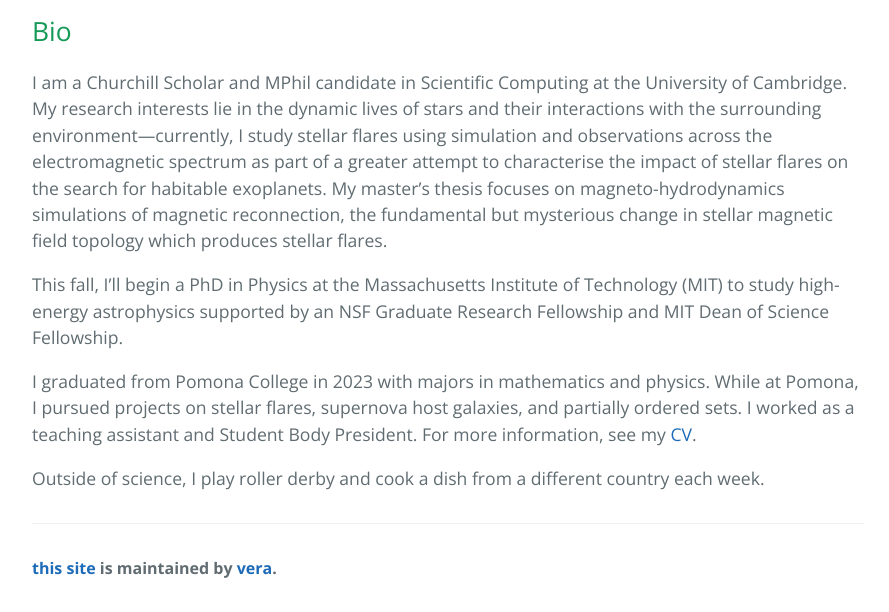
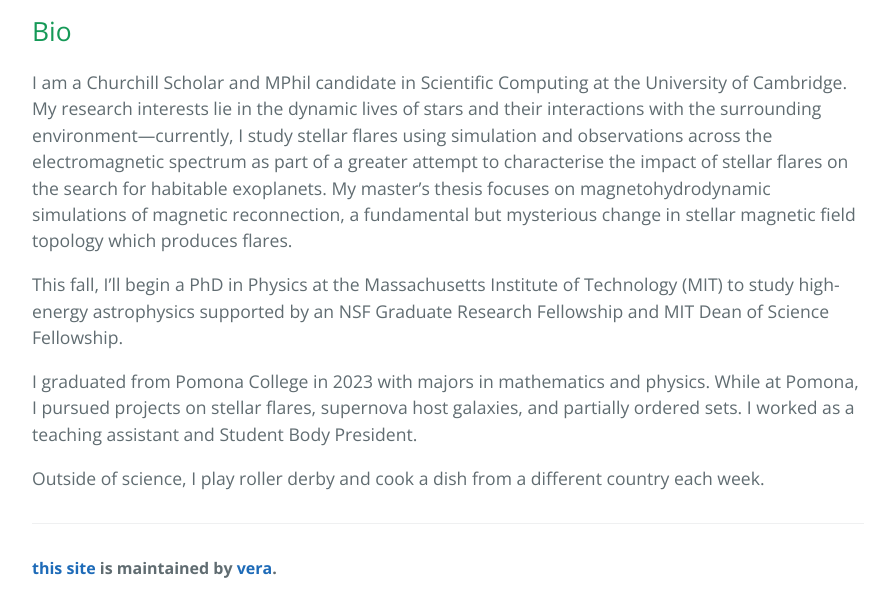
Before and after one commit to veraberger/veraberger.github.io, a Jekyll site: the page built from index.md, in a window 1280 px wide. Shown: the part 682-1294 px from the top of the page, without its empty margins (192-1081 px from the left). Built offline with Jekyll 4.4.1, drawn with Linux system fonts in a browser that asks for light colours.

Commit message:
Update index.md

```diff
--- a/index.md
+++ b/index.md
@@ -10,11 +10,10 @@
 </div>
 
 ## Bio
-I am a Churchill Scholar and MPhil candidate in Scientific Computing at the University of Cambridge. My research interests lie in the dynamic lives of stars and their interactions with the surrounding environment—currently, I study stellar flares using simulation and observations across the electromagnetic spectrum as part of a greater attempt to characterise the impact of stellar flares on the search for habitable exoplanets. My master's thesis focuses on magneto-hydrodynamics simulations of magnetic reconnection, the fundamental but mysterious change in stellar magnetic field topology which produces stellar flares.
+I am a Churchill Scholar and MPhil candidate in Scientific Computing at the University of Cambridge. My research interests lie in the dynamic lives of stars and their interactions with the surrounding environment—currently, I study stellar flares using simulation and observations across the electromagnetic spectrum as part of a greater attempt to characterise the impact of stellar flares on the search for habitable exoplanets. My master's thesis focuses on magnetohydrodynamic simulations of magnetic reconnection, a fundamental but mysterious change in stellar magnetic field topology which produces flares.
 
 This fall, I'll begin a PhD in Physics at the Massachusetts Institute of Technology (MIT) to study high-energy astrophysics supported by an NSF Graduate Research Fellowship and MIT Dean of Science Fellowship.
 
 I graduated from Pomona College in 2023 with majors in mathematics and physics. While at Pomona, I pursued projects on stellar flares, supernova host galaxies, and partially ordered sets. I worked as a teaching assistant and Student Body President.
-For more information, see my [CV](https://drive.google.com/file/d/1ztz2CDry2N_pfapZYWjzUdLrk_e8rT6n/view?usp=sharing).
 
 Outside of science, I play roller derby and cook a dish from a different country each week.
```
